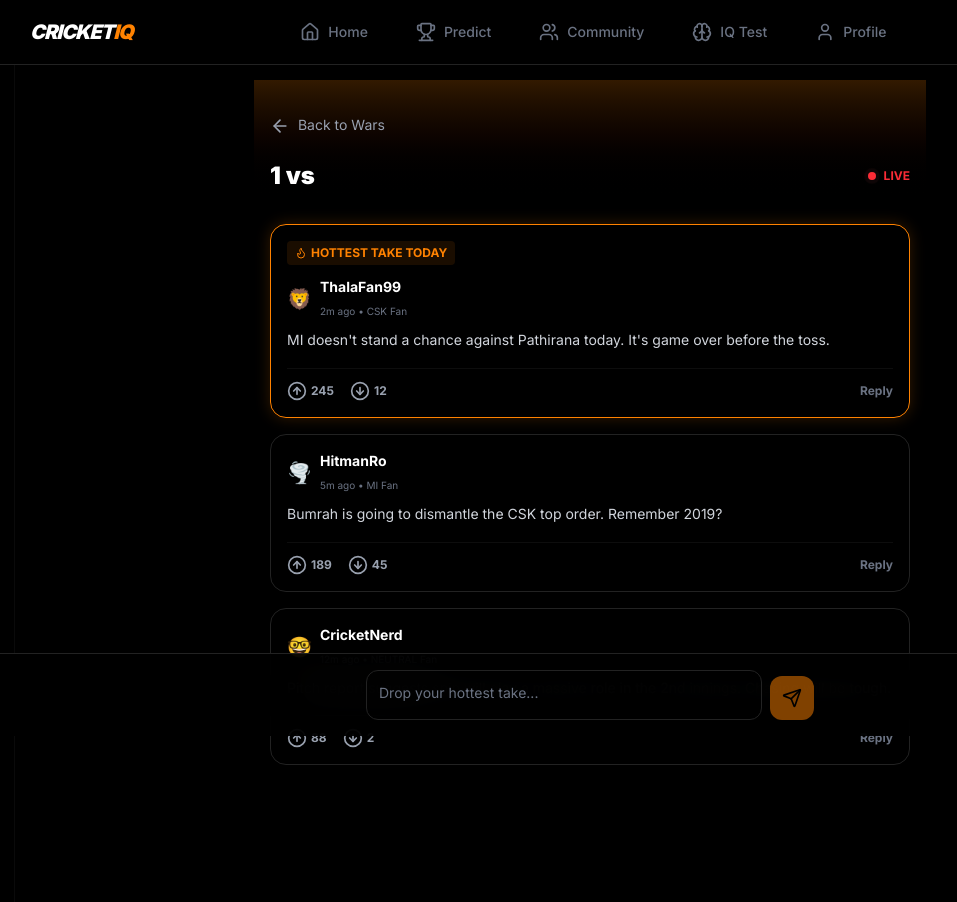
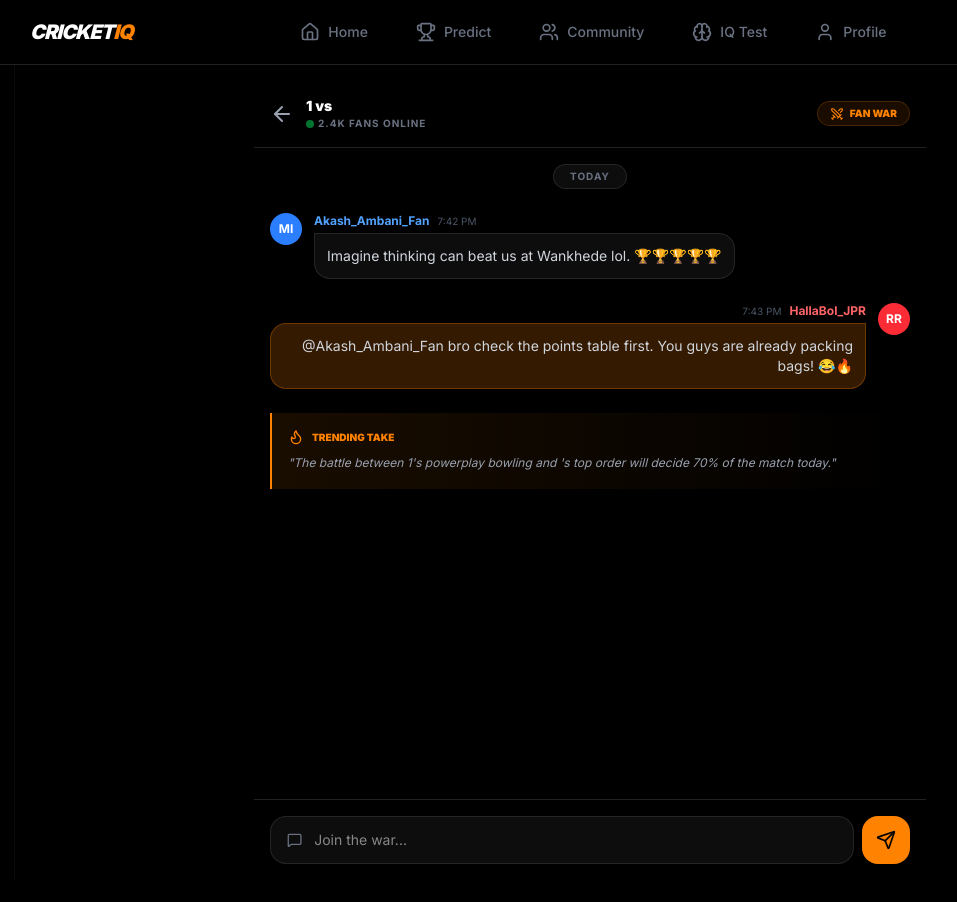
Before and after one commit to infinityanalysis7-maker/cricketiq, a Next.js app: page /community/1 in a window 1280 px wide. Shown: the top 902 px of the page, without its empty margins (50-1007 px from the left). After the commit the page ends 880 px from the top, so only its background shows below. Built offline with nearby package versions, Linux system fonts and the light colour scheme; no server answers.

Commit message:
Fix Build: Removed ambiguous route and updated all action pages for Next.js 15+ params

```diff
--- a/src/app/community/[id]/page.tsx
+++ b/src/app/community/[id]/page.tsx
@@ -1,152 +1,92 @@
-"use client";
+import Link from "next/link";
+import { ArrowLeft, Swords, MessageSquare, Send, Flame } from "lucide-react";
 
-import { useState, useEffect } from "react";
-import Link from "next/link";
-import { ArrowLeft, Flame, ArrowUpCircle, ArrowDownCircle, AlertTriangle, Send } from "lucide-react";
-import { getDebatePosts, checkToxicity } from "@/actions/community";
-
-export default function DebateRoomPage({ params }: { params: { id: string } }) {
-  const [homeTeam, awayTeam] = params.id.toUpperCase().split("-VS-");
-  const [posts, setPosts] = useState<any[]>([]);
-  const [newTake, setNewTake] = useState("");
-  const [isSubmitting, setIsSubmitting] = useState(false);
-  const [warning, setWarning] = useState<string | null>(null);
-
-  useEffect(() => {
-    async function loadPosts() {
-      const data = await getDebatePosts(params.id);
-      setPosts(data);
-    }
-    loadPosts();
-  }, [params.id]);
-
-  const handlePostTake = async () => {
-    if (!newTake.trim()) return;
-
-    setIsSubmitting(true);
-    setWarning(null);
-
-    // AI Toxicity Check
-    const toxicityResult = await checkToxicity(newTake);
-
-    if (toxicityResult.isToxic) {
-      setWarning(toxicityResult.warningMessage || "Your comment violates our community guidelines. Please keep it clean.");
-      setIsSubmitting(false);
-      return;
-    }
-
-    // Success - add to local state
-    const newPost = {
-      id: Date.now().toString(),
-      user: { name: "You", team: "NEUTRAL", avatar: "😎" },
-      content: newTake,
-      upvotes: 0,
-      downvotes: 0,
-      time: "Just now",
-      isHottest: false
-    };
-
-    setPosts([newPost, ...posts]);
-    setNewTake("");
-    setIsSubmitting(false);
-  };
-
-  const handleVote = (id: string, type: 'up' | 'down') => {
-    setPosts(posts.map(post => {
-      if (post.id === id) {
-        return {
-          ...post,
-          upvotes: type === 'up' ? post.upvotes + 1 : post.upvotes,
-          downvotes: type === 'down' ? post.downvotes + 1 : post.downvotes
-        };
-      }
-      return post;
-    }));
-  };
+export default async function FanWarRoom({ params }: { params: Promise<{ id: string }> }) {
+  const resolvedParams = await params;
+  const matchId = resolvedParams.id;
+  const teams = matchId.split("-vs-").map(t => t.toUpperCase());
 
   return (
-    <div className="min-h-screen pb-32 flex flex-col">
+    <div className="min-h-screen pb-20 flex flex-col animate-slide-up">
       {/* Header */}
-      <div className="bg-gradient-to-b from-primary/20 to-black p-4 pt-8 sticky top-0 z-20 backdrop-blur-md">
-        <Link href="/community" className="text-gray-400 text-sm mb-4 inline-block">
-          <ArrowLeft className="w-5 h-5 inline mr-1" /> Back to Wars
-        </Link>
-        <div className="flex justify-between items-center mt-2">
-          <h1 className="text-2xl font-black">{homeTeam} vs {awayTeam}</h1>
-          <div className="flex items-center gap-2">
-            <span className="relative flex h-2 w-2">
-              <span className="animate-ping absolute inline-flex h-full w-full rounded-full bg-red-400 opacity-75"></span>
-              <span className="relative inline-flex rounded-full h-2 w-2 bg-red-500"></span>
-            </span>
-            <span className="text-xs font-bold text-red-500">LIVE</span>
+      <div className="bg-card-bg border-b border-border p-4 flex items-center justify-between sticky top-0 z-20">
+        <div className="flex items-center gap-3">
+          <Link href="/community" className="text-gray-400">
+            <ArrowLeft className="w-6 h-6" />
+          </Link>
+          <div>
+            <h1 className="text-sm font-black">{teams[0]} vs {teams[1]}</h1>
+            <div className="flex items-center gap-1">
+              <span className="w-2 h-2 bg-green-500 rounded-full animate-pulse" />
+              <span className="text-[10px] text-gray-500 font-bold uppercase tracking-widest">2.4K Fans Online</span>
+            </div>
           </div>
+        </div>
+        <div className="bg-primary/10 px-3 py-1 rounded-full flex items-center gap-1.5 border border-primary/20">
+          <Swords className="w-3.5 h-3.5 text-primary" />
+          <span className="text-[10px] font-black text-primary">FAN WAR</span>
         </div>
       </div>
 
-      {/* Posts Feed */}
-      <div className="flex-1 p-4 space-y-4">
-        {posts.map((post) => (
-          <div key={post.id} className={`bg-card-bg border rounded-2xl p-4 transition-all animate-slide-up ${post.isHottest ? 'border-primary shadow-[0_0_15px_rgba(255,130,0,0.2)]' : 'border-border'}`}>
-            {post.isHottest && (
-              <div className="flex items-center gap-1 text-primary text-xs font-bold mb-3 bg-primary/10 w-fit px-2 py-1 rounded">
-                <Flame className="w-3 h-3" /> HOTTEST TAKE TODAY
-              </div>
-            )}
+      {/* Chat Area */}
+      <div className="flex-1 p-4 space-y-6 overflow-y-auto">
+        <div className="flex justify-center">
+          <div className="bg-white/5 border border-white/10 px-4 py-1 rounded-full text-[10px] text-gray-500 font-bold uppercase tracking-widest">
+            Today
+          </div>
+        </div>
 
-            <div className="flex items-center justify-between mb-2">
-              <div className="flex items-center gap-2">
-                <span className="text-xl">{post.user.avatar}</span>
-                <div>
-                  <h4 className="font-bold text-sm text-white">{post.user.name}</h4>
-                  <span className="text-[10px] text-gray-500">{post.time} • {post.user.team} Fan</span>
-                </div>
-              </div>
+        <div className="flex gap-3">
+          <div className="w-8 h-8 rounded-full bg-blue-500 flex items-center justify-center text-xs font-bold text-white shrink-0">MI</div>
+          <div>
+            <div className="flex items-center gap-2 mb-1">
+              <span className="text-xs font-bold text-blue-400">Akash_Ambani_Fan</span>
+              <span className="text-[10px] text-gray-600">7:42 PM</span>
             </div>
-
-            <p className="text-sm text-gray-300 mb-4 leading-relaxed">{post.content}</p>
-
-            <div className="flex items-center justify-between border-t border-white/5 pt-3">
-              <div className="flex items-center gap-4">
-                <button onClick={() => handleVote(post.id, 'up')} className="flex items-center gap-1 text-gray-400 hover:text-secondary transition-colors">
-                  <ArrowUpCircle className="w-5 h-5" />
-                  <span className="text-xs font-bold">{post.upvotes}</span>
-                </button>
-                <button onClick={() => handleVote(post.id, 'down')} className="flex items-center gap-1 text-gray-400 hover:text-red-400 transition-colors">
-                  <ArrowDownCircle className="w-5 h-5" />
-                  <span className="text-xs font-bold">{post.downvotes}</span>
-                </button>
-              </div>
-              <button className="text-xs font-bold text-gray-500 hover:text-white transition-colors">Reply</button>
+            <div className="bg-white/5 border border-white/10 p-3 rounded-2xl rounded-tl-none text-sm text-gray-300">
+              Imagine thinking {teams[1]} can beat us at Wankhede lol. 🏆🏆🏆🏆🏆
             </div>
           </div>
-        ))}
+        </div>
+
+        <div className="flex gap-3 flex-row-reverse">
+          <div className="w-8 h-8 rounded-full bg-red-500 flex items-center justify-center text-xs font-bold text-white shrink-0">RR</div>
+          <div className="text-right">
+            <div className="flex items-center gap-2 mb-1 justify-end">
+              <span className="text-[10px] text-gray-600">7:43 PM</span>
+              <span className="text-xs font-bold text-red-400">HallaBol_JPR</span>
+            </div>
+            <div className="bg-primary/20 border border-primary/30 p-3 rounded-2xl rounded-tr-none text-sm text-gray-300">
+              @Akash_Ambani_Fan bro check the points table first. You guys are already packing bags! 😂🔥
+            </div>
+          </div>
+        </div>
+
+        <div className="bg-gradient-to-r from-primary/10 to-transparent border-l-2 border-primary p-4 rounded-r-2xl">
+          <div className="flex items-center gap-2 mb-2">
+            <Flame className="w-4 h-4 text-primary" />
+            <span className="text-[10px] font-black text-primary uppercase">Trending Take</span>
+          </div>
+          <p className="text-xs text-gray-400 leading-relaxed italic">
+            "The battle between {teams[0]}'s powerplay bowling and {teams[1]}'s top order will decide 70% of the match today."
+          </p>
+        </div>
       </div>
 
       {/* Input Area */}
-      <div className="fixed bottom-[64px] left-0 right-0 p-4 bg-black/90 backdrop-blur-xl border-t border-border z-30">
-        <div className="max-w-md mx-auto">
-          {warning && (
-            <div className="mb-2 bg-red-500/10 border border-red-500/50 rounded-lg p-2 flex items-start gap-2 animate-slide-up">
-              <AlertTriangle className="w-4 h-4 text-red-500 shrink-0 mt-0.5" />
-              <p className="text-xs text-red-400 font-medium">{warning}</p>
-            </div>
-          )}
-
-          <div className="flex items-end gap-2">
-            <textarea
-              value={newTake}
-              onChange={(e) => setNewTake(e.target.value)}
-              placeholder="Drop your hottest take..."
-              className="flex-1 bg-card-bg border border-border rounded-xl p-3 text-sm text-white placeholder-gray-500 focus:outline-none focus:border-secondary resize-none h-[50px] max-h-[100px]"
+      <div className="p-4 bg-black/80 backdrop-blur-xl border-t border-border fixed bottom-0 left-0 right-0 z-20">
+        <div className="flex gap-2">
+          <div className="flex-1 bg-white/5 border border-white/10 rounded-2xl px-4 py-3 flex items-center gap-3">
+            <MessageSquare className="w-4 h-4 text-gray-500" />
+            <input
+              type="text"
+              placeholder="Join the war..."
+              className="bg-transparent border-none outline-none text-sm w-full text-white"
             />
-            <button
-              onClick={handlePostTake}
-              disabled={isSubmitting || !newTake.trim()}
-              className="bg-primary hover:bg-primary/90 text-black p-3 rounded-xl disabled:opacity-50 disabled:cursor-not-allowed transition-colors"
-            >
-              {isSubmitting ? <span className="animate-pulse">...</span> : <Send className="w-5 h-5" />}
-            </button>
           </div>
+          <button className="bg-primary text-black w-12 h-12 rounded-2xl flex items-center justify-center shadow-lg active:scale-90 transition-transform">
+            <Send className="w-5 h-5" />
+          </button>
         </div>
       </div>
     </div>
--- a/src/app/predict/[id]/dream-team/page.tsx
+++ b/src/app/predict/[id]/dream-team/page.tsx
@@ -1,13 +1,15 @@
 import Link from "next/link";
 import { ArrowLeft, Sparkles, Share2, Download } from "lucide-react";
 
-export default function DreamTeamPage({ params }: { params: { id: string } }) {
-  const teams = params.id.split("-vs-").map(t => t.toUpperCase());
+export default async function DreamTeamPage({ params }: { params: Promise<{ id: string }> }) {
+  const resolvedParams = await params;
+  const matchId = resolvedParams.id;
+  const teams = matchId.split("-vs-").map(t => t.toUpperCase());
 
   return (
     <div className="min-h-screen pb-24 p-4 animate-slide-up">
       <header className="flex items-center gap-4 mb-8 pt-4">
-        <Link href={`/predict/${params.id}`} className="text-gray-400">
+        <Link href={`/predict/${matchId}`} className="text-gray-400">
           <ArrowLeft className="w-6 h-6" />
         </Link>
         <h1 className="text-xl font-bold flex items-center gap-2">
--- a/src/app/predict/[id]/memes/page.tsx
+++ b/src/app/predict/[id]/memes/page.tsx
@@ -1,13 +1,15 @@
 import Link from "next/link";
 import { ArrowLeft, Laugh, Download, Share2 } from "lucide-react";
 
-export default function MemesPage({ params }: { params: { id: string } }) {
-  const teams = params.id.split("-vs-").map(t => t.toUpperCase());
+export default async function MemesPage({ params }: { params: Promise<{ id: string }> }) {
+  const resolvedParams = await params;
+  const matchId = resolvedParams.id;
+  const teams = matchId.split("-vs-").map(t => t.toUpperCase());
 
   return (
     <div className="min-h-screen pb-24 p-4 animate-slide-up">
       <header className="flex items-center gap-4 mb-8 pt-4">
-        <Link href={`/predict/${params.id}`} className="text-gray-400">
+        <Link href={`/predict/${matchId}`} className="text-gray-400">
           <ArrowLeft className="w-6 h-6" />
         </Link>
         <h1 className="text-xl font-bold flex items-center gap-2">
--- a/src/app/predict/[id]/roast/page.tsx
+++ b/src/app/predict/[id]/roast/page.tsx
@@ -1,13 +1,15 @@
 import Link from "next/link";
 import { ArrowLeft, Flame, TrendingDown, Share2 } from "lucide-react";
 
-export default function RoastPage({ params }: { params: { id: string } }) {
-  const teams = params.id.split("-vs-").map(t => t.toUpperCase());
+export default async function RoastPage({ params }: { params: Promise<{ id: string }> }) {
+  const resolvedParams = await params;
+  const matchId = resolvedParams.id;
+  const teams = matchId.split("-vs-").map(t => t.toUpperCase());
 
   return (
     <div className="min-h-screen pb-24 p-4 animate-slide-up">
       <header className="flex items-center gap-4 mb-8 pt-4">
-        <Link href={`/predict/${params.id}`} className="text-gray-400">
+        <Link href={`/predict/${matchId}`} className="text-gray-400">
           <ArrowLeft className="w-6 h-6" />
         </Link>
         <h1 className="text-xl font-bold flex items-center gap-2">
```
Also changed, not shown: src/app/community/%5Bid%5D/page.tsx (deleted, +0 -92 lines).
